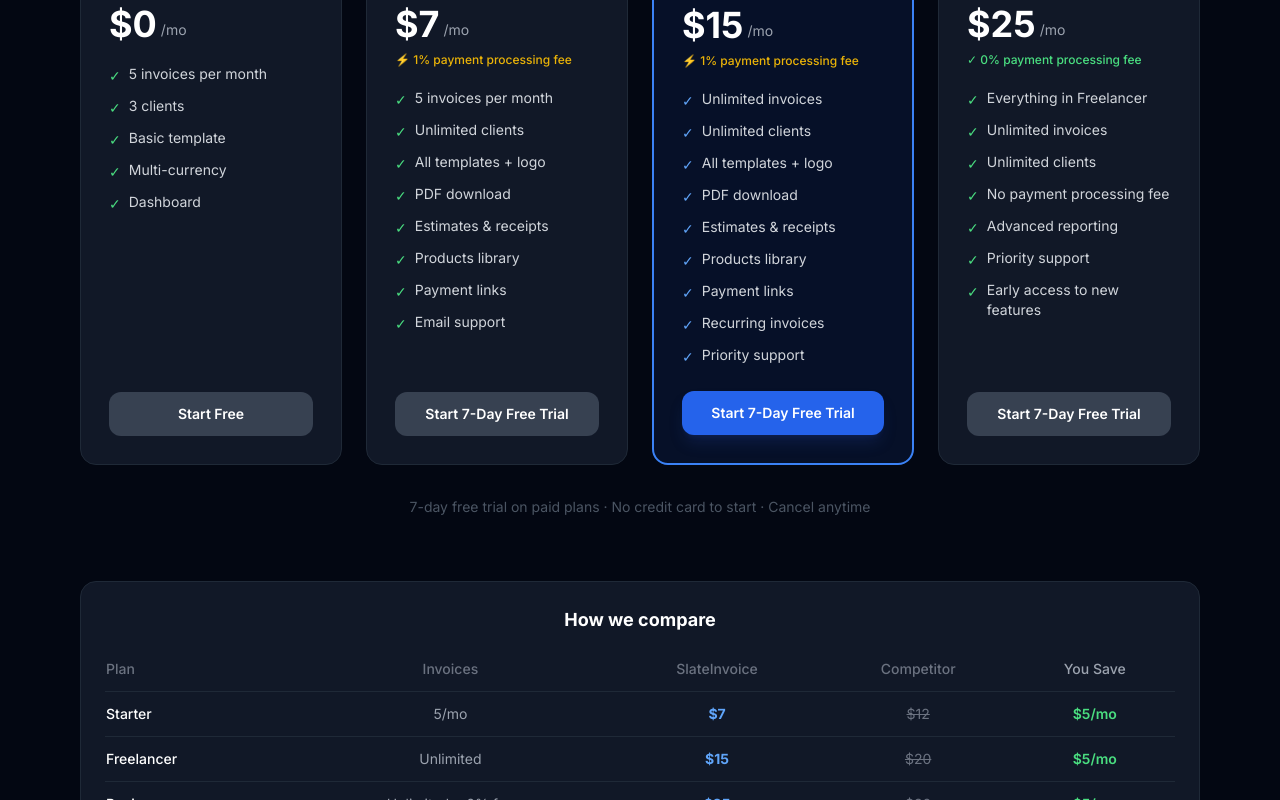
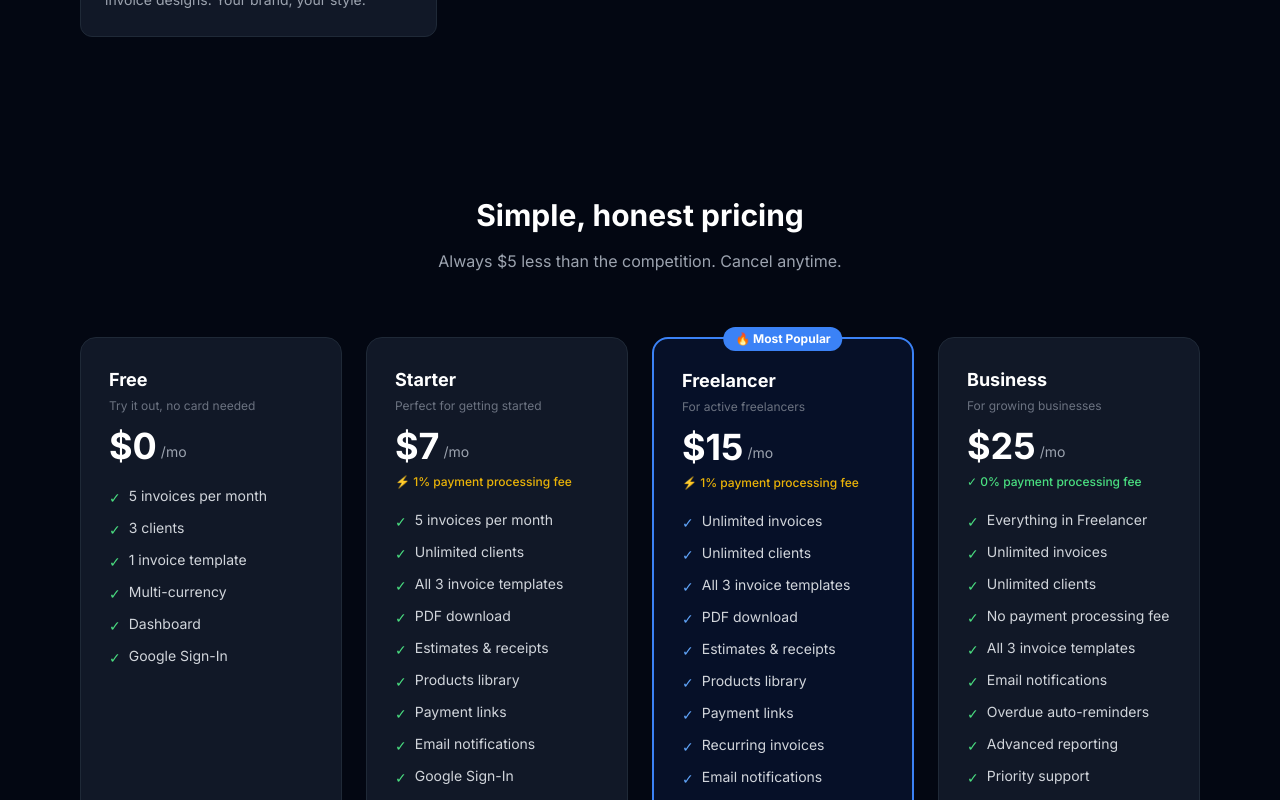
Before and after one commit to ecmtuner/slateinvoice, a Next.js app: page / in a window 1280 px wide. Shown: the part 2980-3780 px from the top of the page. Built offline with nearby package versions, Linux system fonts and the light colour scheme.

Commit message:
feat: update pricing + features section with new Google Sign-In, email notifications, templates

```diff
--- a/app/page.tsx
+++ b/app/page.tsx
@@ -51,6 +51,10 @@
   { icon: '🔁', title: 'Recurring Invoices', desc: 'Automatic recurring billing for retainer clients.' },
   { icon: '🌙', title: 'Dark Mode', desc: 'Easy on the eyes. Always dark, always clean.' },
   { icon: '📊', title: 'Dashboard', desc: 'See outstanding, paid, overdue totals at a glance.' },
+  { icon: '🔵', title: 'Google Sign-In', desc: 'One-click signup and login with your Google account. No password to remember.' },
+  { icon: '📧', title: 'Email Notifications', desc: 'Get notified the moment a client pays. Clients receive their invoice by email automatically.' },
+  { icon: '⏰', title: 'Overdue Reminders', desc: 'Automatic reminder emails sent to clients with unpaid invoices — so you never have to chase.' },
+  { icon: '🎨', title: 'Invoice Templates', desc: 'Choose from Classic, Modern, or Minimal invoice designs. Your brand, your style.' },
 ];
 
 const plans = [
@@ -66,9 +70,10 @@
     features: [
       '5 invoices per month',
       '3 clients',
-      'Basic template',
+      '1 invoice template',
       'Multi-currency',
       'Dashboard',
+      'Google Sign-In',
     ],
     fee: null,
   },
@@ -84,11 +89,13 @@
     features: [
       '5 invoices per month',
       'Unlimited clients',
-      'All templates + logo',
+      'All 3 invoice templates',
       'PDF download',
       'Estimates & receipts',
       'Products library',
       'Payment links',
+      'Email notifications',
+      'Google Sign-In',
       'Email support',
     ],
     fee: '1% payment processing fee',
@@ -105,12 +112,15 @@
     features: [
       'Unlimited invoices',
       'Unlimited clients',
-      'All templates + logo',
+      'All 3 invoice templates',
       'PDF download',
       'Estimates & receipts',
       'Products library',
       'Payment links',
       'Recurring invoices',
+      'Email notifications',
+      'Overdue auto-reminders',
+      'Google Sign-In',
       'Priority support',
     ],
     fee: '1% payment processing fee',
@@ -129,6 +139,9 @@
       'Unlimited invoices',
       'Unlimited clients',
       'No payment processing fee',
+      'All 3 invoice templates',
+      'Email notifications',
+      'Overdue auto-reminders',
       'Advanced reporting',
       'Priority support',
       'Early access to new features',
```
